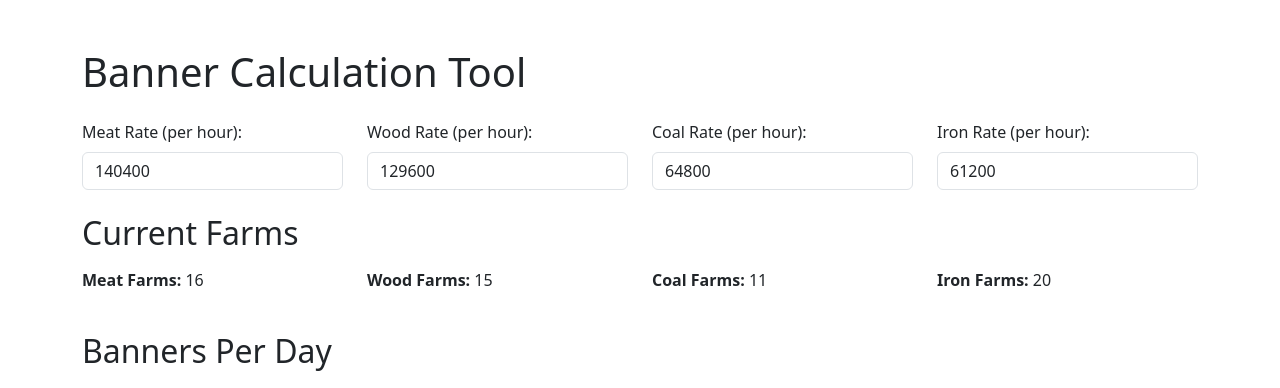
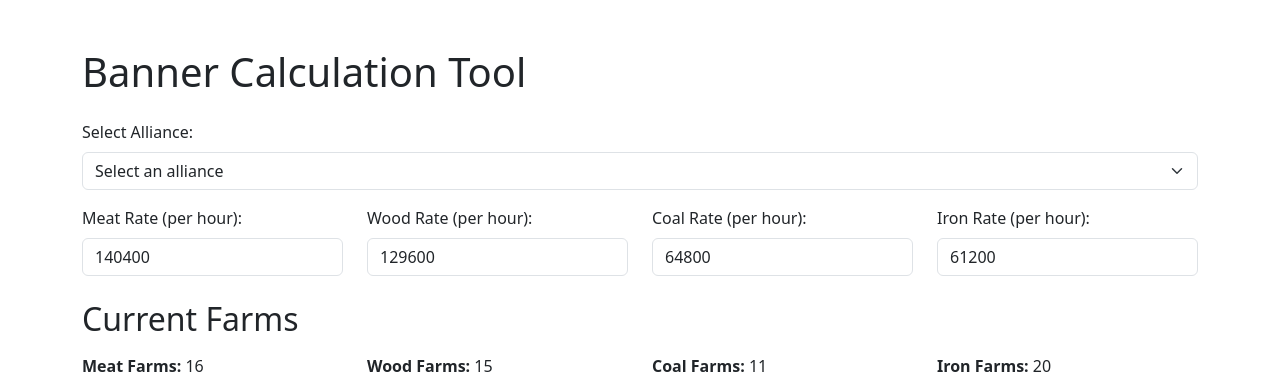
Before and after one commit to deathmarcher/alliancefarmrss, a Flask app: page / in a window 1280 px wide. Shown: the top 388 px of the page. Run offline with Flask 3, Linux system fonts and the light colour scheme.

Commit message:
html updates + data.json

```diff
--- /dev/null
+++ b/data.json
@@ -0,0 +1,18 @@
+{
+	"alliances": [
+		{
+			"name": "SGU",
+			"meat_rate": 140400,
+			"wood_rate": 129600,
+			"coal_rate": 64800,
+			"iron_rate": 61200
+		},
+		{
+			"name": "Alliance2",
+			"meat_rate": 150000,
+			"wood_rate": 130000,
+			"coal_rate": 65000,
+			"iron_rate": 60000
+		}
+	]
+}
--- /dev/null
+++ b/index.html
@@ -0,0 +1 @@
+templates/index.html
--- a/static/script.js
+++ b/static/script.js
@@ -10,6 +10,10 @@ document.addEventListener('DOMContentLoaded', function() {
 	const ironFarmsElement = document.getElementById('iron_farms');
 
 	const bannersTableBody = document.getElementById('banners_table');
+	const allianceSelect = document.getElementById('alliance_select');
+	const saveAllianceButton = document.getElementById('save_alliance');
+	const createAllianceButton = document.getElementById('create_alliance');
+	const adminSection = document.getElementById('admin_section');
 
 	const bannerCosts = {
 		meat: 201300,
@@ -17,6 +21,9 @@ document.addEventListener('DOMContentLoaded', function() {
 		coal: 134200,
 		iron: 73200
 	};
+
+	const urlParams = new URLSearchParams(window.location.search);
+	const adminPassword = urlParams.get('admin');
 
 	function calculateMaxBannersPerDay(rate, costPerBanner) {
 		return Math.floor((rate * 24) / costPerBanner);
@@ -64,10 +71,88 @@ document.addEventListener('DOMContentLoaded', function() {
 		}
 	}
 
-	meatRateInput.addEventListener('input', updateFarms);
-	woodRateInput.addEventListener('input', updateFarms);
-	coalRateInput.addEventListener('input', updateFarms);
-	ironRateInput.addEventListener('input', updateFarms);
+	function loadAlliance(allianceName) {
+		fetch(`/load_alliance?alliance=${allianceName}`)
+			.then(response => response.json())
+			.then(alliance => {
+				meatRateInput.value = alliance.meat_rate;
+				woodRateInput.value = alliance.wood_rate;
+				coalRateInput.value = alliance.coal_rate;
+				ironRateInput.value = alliance.iron_rate;
+				updateFarms();
+			});
+	}
+
+	function saveAlliance() {
+		const allianceName = allianceSelect.value;
+		const allianceData = {
+			name: allianceName,
+			meat_rate: parseInt(meatRateInput.value) || 0,
+			wood_rate: parseInt(woodRateInput.value) || 0,
+			coal_rate: parseInt(coalRateInput.value) || 0,
+			iron_rate: parseInt(ironRateInput.value) || 0
+		};
+
+		fetch(`/save_alliance?admin=${adminPassword}`, {
+			method: 'POST',
+			headers: {
+				'Content-Type': 'application/json'
+			},
+			body: JSON.stringify(allianceData)
+		})
+		.then(response => {
+			if (response.ok) {
+				alert('Alliance data saved successfully!');
+			} else {
+				alert('Failed to save alliance data.');
+			}
+		});
+	}
+
+	function createAlliance() {
+		const allianceName = prompt("Enter the new alliance name:");
+		if (!allianceName) return;
+
+		const allianceData = {
+			name: allianceName,
+			meat_rate: parseInt(meatRateInput.value) || 0,
+			wood_rate: parseInt(woodRateInput.value) || 0,
+			coal_rate: parseInt(coalRateInput.value) || 0,
+			iron_rate: parseInt(ironRateInput.value) || 0
+		};
+
+		fetch(`/create_alliance?admin=${adminPassword}`, {
+			method: 'POST',
+			headers: {
+				'Content-Type': 'application/json'
+			},
+			body: JSON.stringify(allianceData)
+		})
+		.then(response => {
+			if (response.ok) {
+				alert('Alliance created successfully!');
+				window.location.reload();
+			} else if (response.status === 400) {
+				alert('Alliance already exists.');
+			} else {
+				alert('Failed to create alliance.');
+			}
+		});
+	}
+
+	allianceSelect.addEventListener('change', function() {
+		const selectedAlliance = allianceSelect.value;
+		if (selectedAlliance) {
+			loadAlliance(selectedAlliance);
+		}
+	});
+
+	saveAllianceButton.addEventListener('click', saveAlliance);
+	createAllianceButton.addEventListener('click', createAlliance);
+
+	if (adminPassword) {
+		adminSection.style.display = 'block';
+	}
 
 	updateFarms(); // Initial calculation
 });
--- a/templates/index.html
+++ b/templates/index.html
@@ -3,12 +3,22 @@
 <head>
 	<meta charset="UTF-8">
 	<meta name="viewport" content="width=device-width, initial-scale=1.0">
-	<title>Banner Calculation</title>
+	<title>Banner Calculation Tool</title>
 	<link href="https://cdn.jsdelivr.net/npm/bootstrap@5.3.0/dist/css/bootstrap.min.css" rel="stylesheet">
 </head>
 <body class="p-5">
 	<div class="container">
 		<h1 class="mb-4">Banner Calculation Tool</h1>
+
+		<div class="mb-3">
+			<label for="alliance_select" class="form-label">Select Alliance:</label>
+			<select id="alliance_select" class="form-select">
+				<option value="">Select an alliance</option>
+				{% for alliance in alliances %}
+				<option value="{{ alliance.name }}">{{ alliance.name }}</option>
+				{% endfor %}
+			</select>
+		</div>
 
 		<div class="row mb-4">
 			<div class="col">
@@ -27,6 +37,11 @@
 				<label for="iron_rate" class="form-label">Iron Rate (per hour):</label>
 				<input type="number" id="iron_rate" class="form-control" placeholder="Enter iron rate" value="61200">
 			</div>
+		</div>
+
+		<div id="admin_section" style="display: none;">
+			<button id="save_alliance" class="btn btn-primary mb-3">Save Alliance</button>
+			<button id="create_alliance" class="btn btn-secondary mb-3">Create New Alliance</button>
 		</div>
 
 		<h2 class="mb-3">Current Farms</h2>
```
